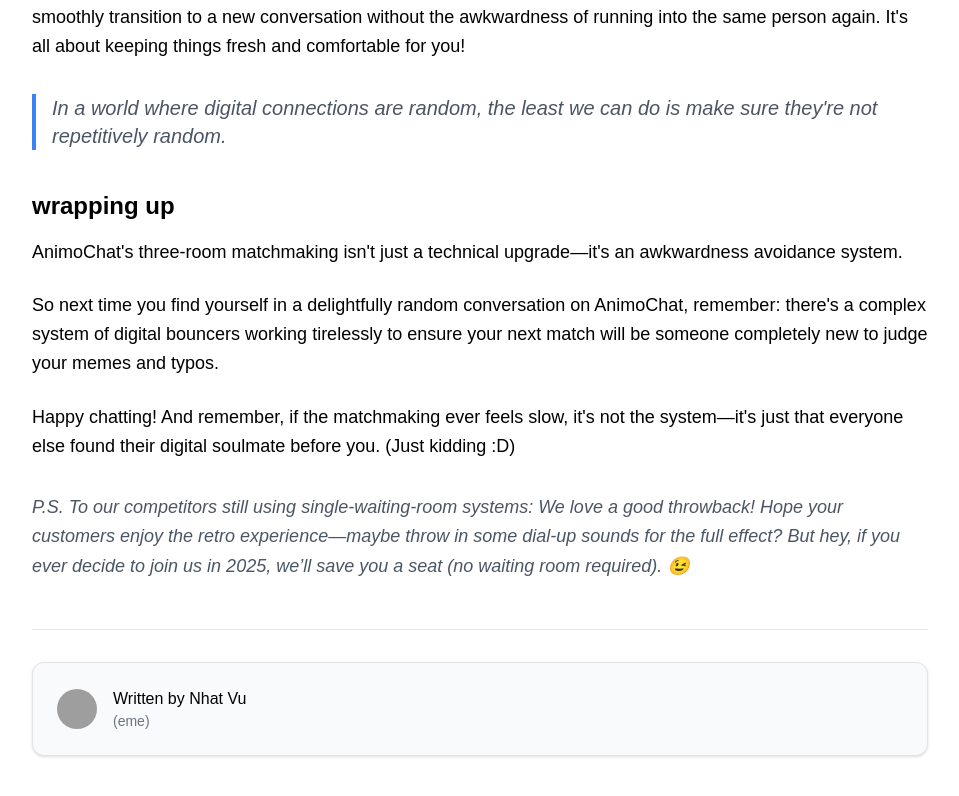
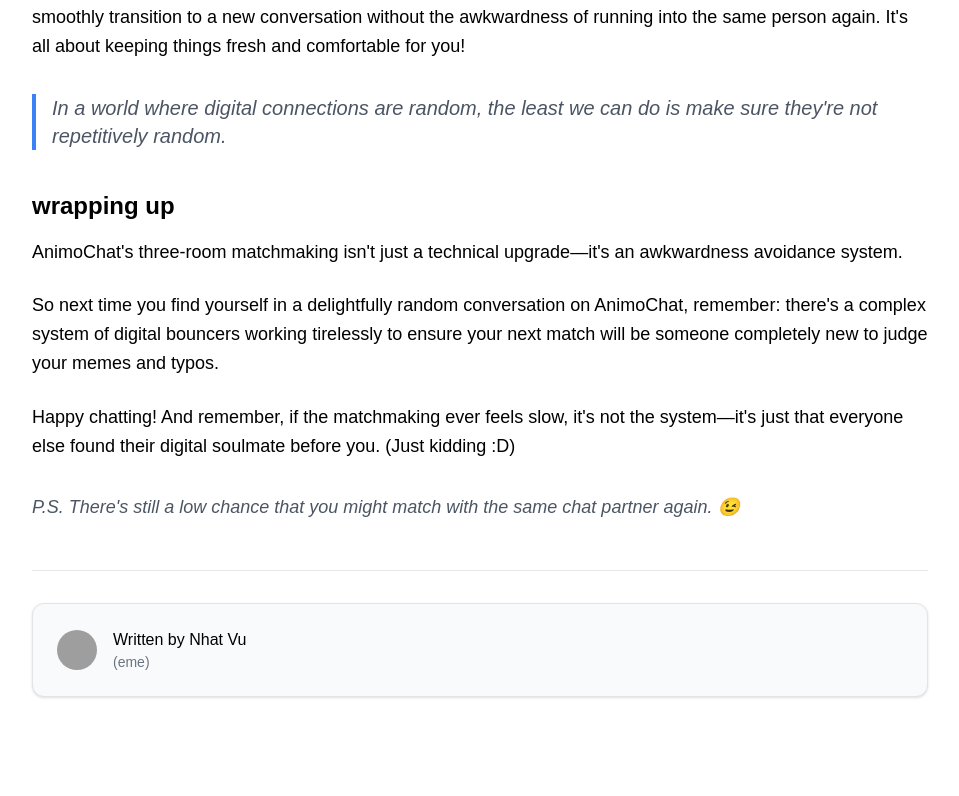
Before and after one commit to Coconhat/porfolio, a Next.js app: page /blog in a window 1280 px wide. Shown: the part 2305-3101 px from the top of the page, without its empty margins (160-1119 px from the left). After the commit the page ends 3050 px from the top, so only its background shows below. Built offline with nearby package versions, Linux system fonts and the light colour scheme; grey boxes are pictures that could not be loaded; a web font is replaced by a local one.

Commit message:
fix p.s wordings

```diff
--- a/src/app/blog/page.tsx
+++ b/src/app/blog/page.tsx
@@ -111,7 +111,7 @@
 
         <p class="text-lg leading-relaxed mb-6 text-vercel-black">Happy chatting! And remember, if the matchmaking ever feels slow, it's not the system—it's just that everyone else found their digital soulmate before you. (Just kidding :D)</p>
 
-    <p class="text-lg leading-relaxed mt-8 italic text-gray-600">P.S. To our competitors still using single-waiting-room systems: We love a good throwback! Hope your customers enjoy the retro experience—maybe throw in some dial-up sounds for the full effect? But hey, if you ever decide to join us in 2025, we’ll save you a seat (no waiting room required). 😉</p>
+    <p class="text-lg leading-relaxed mt-8 italic text-gray-600">P.S. There's still a low chance that you might match with the same chat partner again. 😉</p>
       `,
 };
 
```
